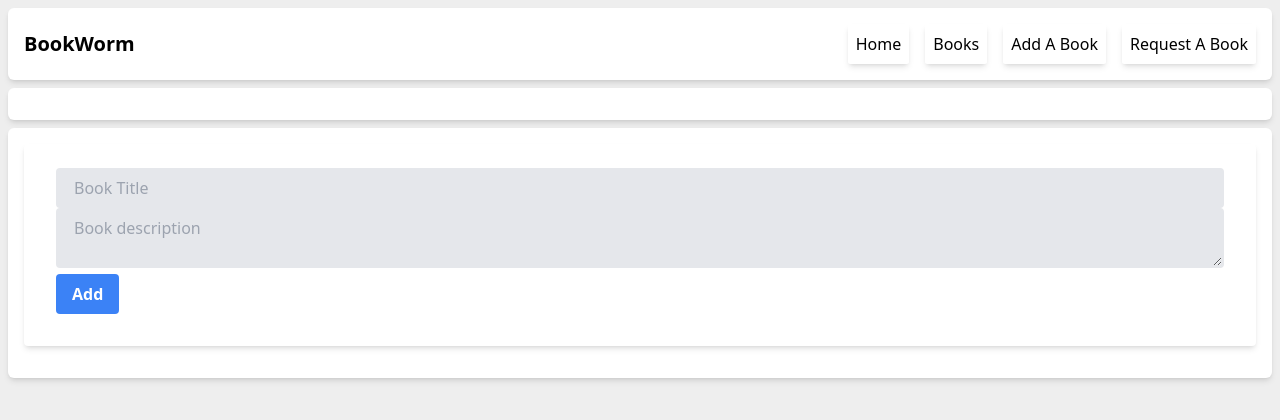
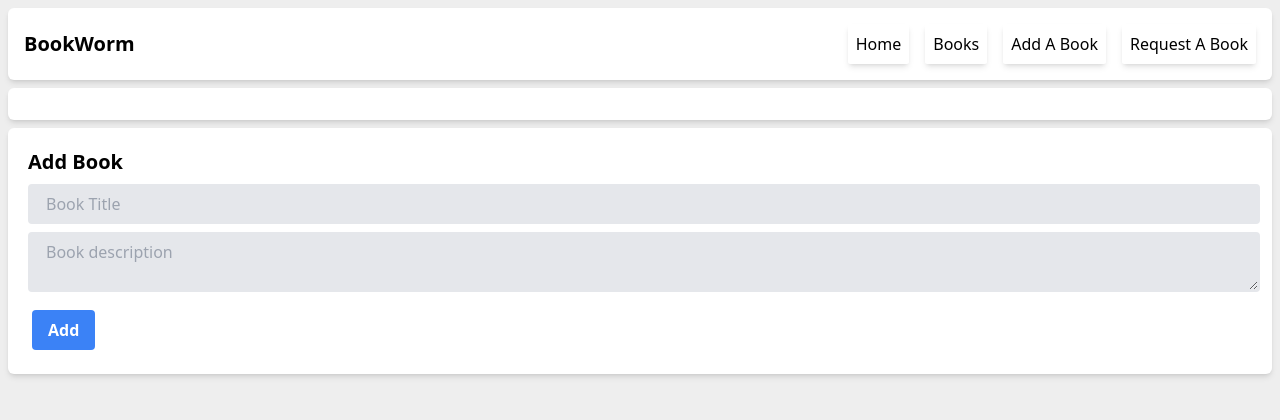
Before and after one commit to moeez8/library-app, a React (Create React App) app in the folder notts-library-frontend/: page / in a window 1280 px wide. Shown: the top 420 px of the page. Built offline with nearby package versions, Linux system fonts and the light colour scheme; no server answers.

Commit message:
Working on Add Book Form

```diff
--- a/notts-library-frontend/src/components/AddForm.tsx
+++ b/notts-library-frontend/src/components/AddForm.tsx
@@ -1,61 +1,72 @@
 import React, { useEffect, useState } from "react";
 
-function AddForm() {
-
+const AddForm = () => {
   const [title, setTitle] = useState("");
   const [description, setDescription] = useState("");
 
-    function handleTitleChange(event: React.ChangeEvent<HTMLInputElement>) {
+  const handleTitleChange = (event: React.ChangeEvent<HTMLInputElement>) => {
     setTitle(event.target.value);
-    }
+  };
 
-    function handleDescChange(event: React.ChangeEvent<HTMLTextAreaElement>) {
+  const handleDescChange = (event: React.ChangeEvent<HTMLTextAreaElement>) => {
     setDescription(event.target.value);
-    }
+  };
+
+  const handleOnSubmit = (e: React.FormEvent<HTMLFormElement>) => {
+    e.preventDefault();
+  };
 
   const formInfo = {
     title: "bookTitle",
-        description: "bookDescription"
-    }
+    description: "bookDescription",
+  };
 
-    function addBook(bookTitle: string, bookDescription: string) {
-        console.log(formInfo)
+  const addBook = (bookTitle: string, bookDescription: string) => {
     fetch("http://localhost:5000/book", {
       method: "POST",
       headers: {
-                'Content-type': "application/x-www-form-urlencoded"
+        "Content-type": "application/json",
       },
-            body: JSON.stringify(formInfo)
+      body: JSON.stringify(formInfo),
     })
-            .then(res => res.json())
-            .then(data => console.log(data))
-    }
+      .then((res) => res.json())
+      .catch((err) => {
+        console.log(err);
+      });
+  };
 
   return (
     <div className="bg-white rounded-md shadow-md p-4 m-2">
-            <form className="bg-white shadow-md rounded px-8 pt-6 pb-8 mb-4">
-                <input className="bg-gray-200 appearance-none border-2 border-gray-200 rounded w-full py-2 px-4 text-gray-700 leading-tight focus:outline-none focus:bg-white focus:border-purple-500"
+      <h1 className="text-xl font-bold m-1">Add Book</h1>
+      <form onSubmit={handleOnSubmit}>
+        <input
+          className="bg-gray-200 appearance-none border-2 border-gray-200 rounded w-full py-2 px-4 text-gray-700 leading-tight focus:outline-none focus:bg-white focus:border-purple-500 m-1"
           name="title"
           placeholder="Book Title"
           value={title}
           onChange={handleTitleChange}
+          required
         />
-                <textarea className="bg-gray-200 appearance-none border-2 border-gray-200 rounded w-full py-2 px-4 text-gray-700 leading-tight focus:outline-none focus:bg-white focus:border-purple-500"
+        <textarea
+          className="bg-gray-200 appearance-none border-2 border-gray-200 rounded w-full py-2 px-4 text-gray-700 leading-tight focus:outline-none focus:bg-white focus:border-purple-500 m-1"
           name="content"
           placeholder="Book description"
           //rows="3"
           onChange={handleDescChange}
           value={description}
+          required
         />
 
-                <button className="bg-blue-500 hover:bg-blue-700 text-white font-bold py-2 px-4 rounded focus:outline-none focus:shadow-outline" type="button"
-                    onClick={() => addBook(title, description)}>
-
+        <button
+          className="bg-blue-500 hover:bg-blue-700 text-white font-bold py-2 px-4 rounded focus:outline-none focus:shadow-outline m-2"
+          type="button"
+          onClick={() => addBook(title, description)}
+        >
           Add
         </button>
       </form>
     </div>
   );
-}
+};
 
 export default AddForm;
```
Lines whose indentation alone changed are shown as unchanged.
